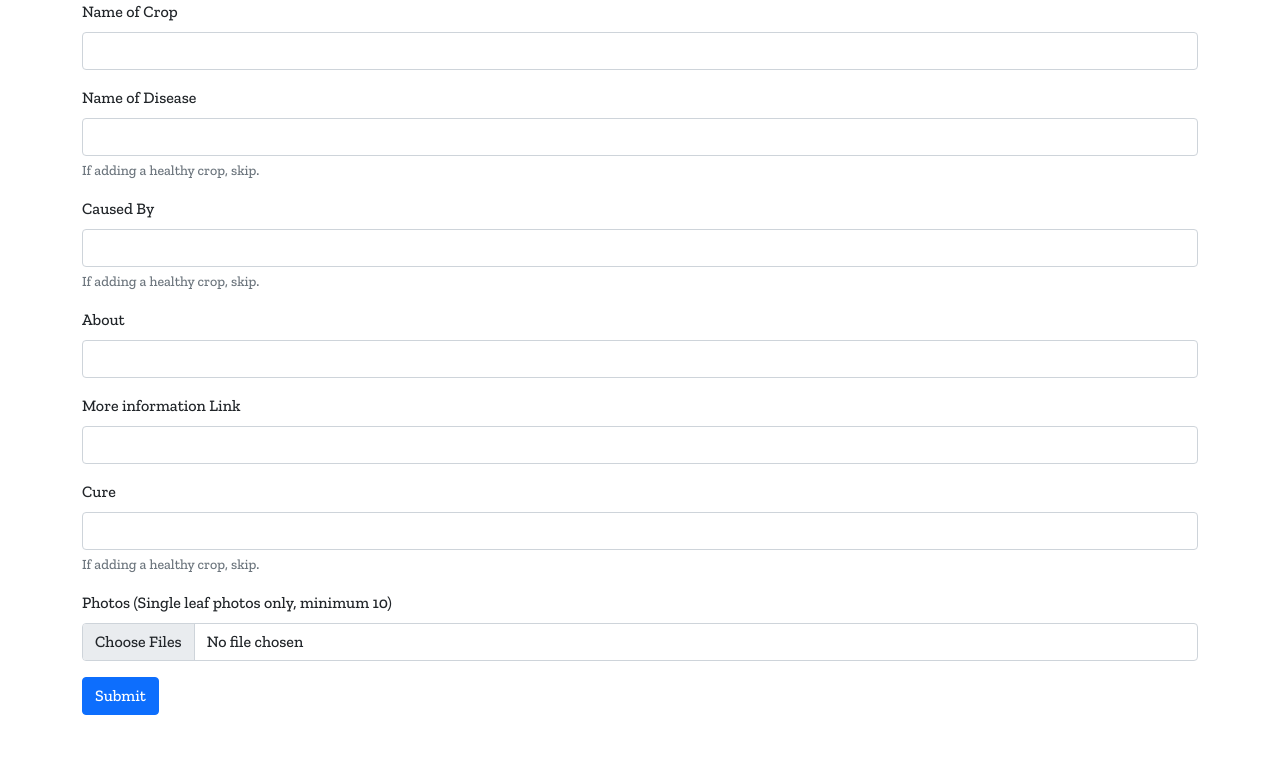
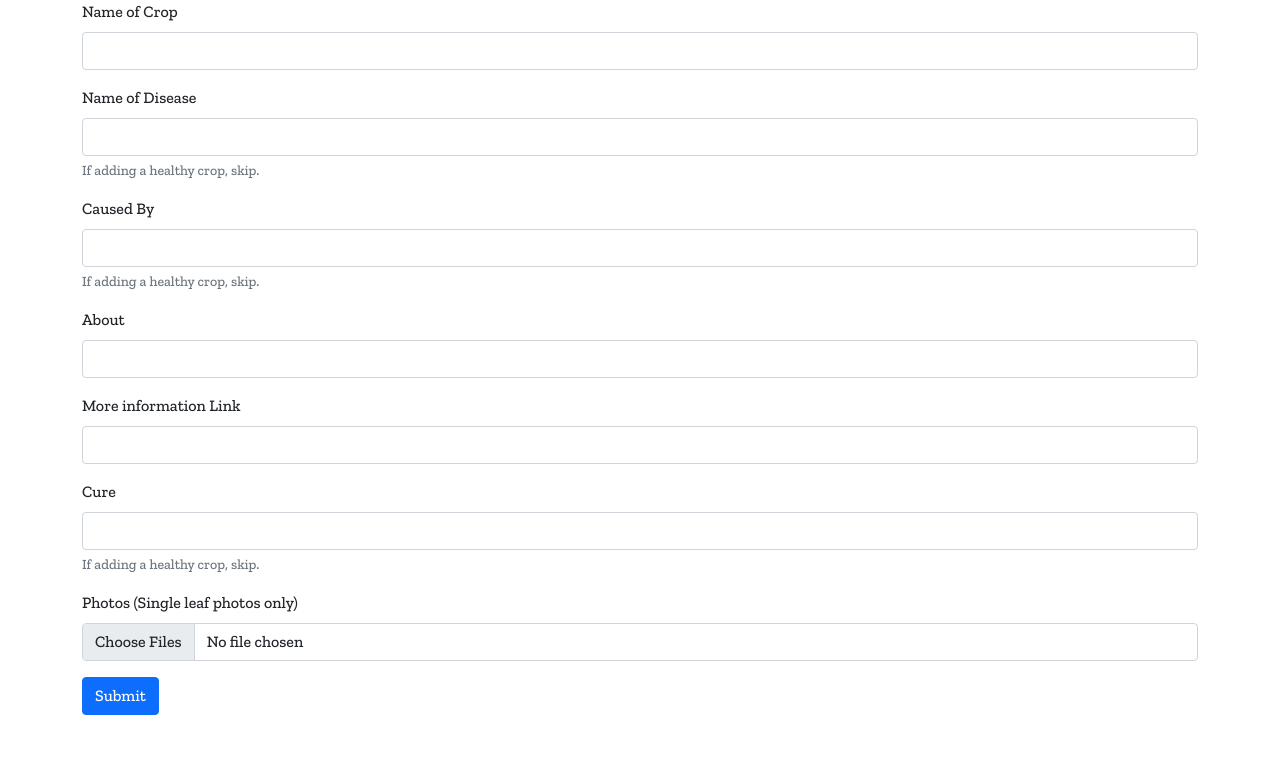
Before and after one commit to Deshmukh-Omkar/CropDoc, a Flask app: page /form in a window 1280 px wide. Shown: the top 784 px of the page. Run offline with Flask 2, Linux system fonts and the light colour scheme; some libraries are stand-ins or nearby versions.

Commit message:
Fixed Form error

```diff
--- a/mongo_db.py
+++ b/mongo_db.py
@@ -60,7 +60,7 @@ def new_data(entry_name, caused_by, about, link, cure):
         collection.insert_one(entry_dict)
 
         # CLI: Printing the entry
-        check_dict = collection.find().sort({'Name':-1}).limit(1)
+        check_dict = collection.find().sort({'Name':-1})
 
         if check_dict['Name'] == entry_name:
             print(check_dict)
--- a/templates/new_data.html
+++ b/templates/new_data.html
@@ -54,7 +54,7 @@
                 <div class="form-text">If adding a healthy crop, skip.</div>
             </div>
             <div class="mb-3">
-                <label for="photos" class="form-label">Photos (Single leaf photos only, minimum 10)</label>
+                <label for="photos" class="form-label">Photos (Single leaf photos only)</label>
                 <input type="file" class="form-control" id="photos" name="photos[]" accept="image/*" multiple required/>
             </div>
             <button type="submit" class="btn btn-primary">Submit</button>
```
Also changed, not shown: 1 other file.
